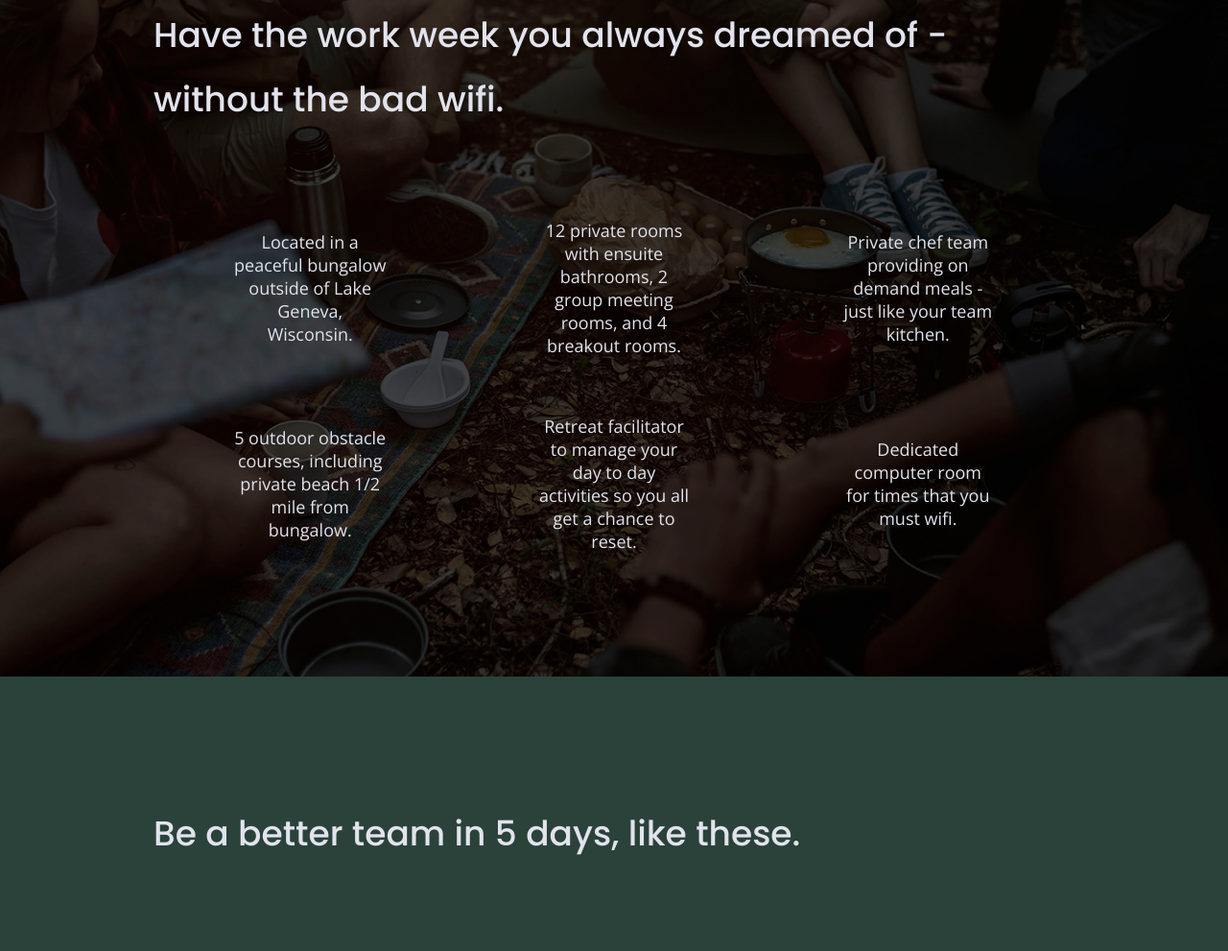
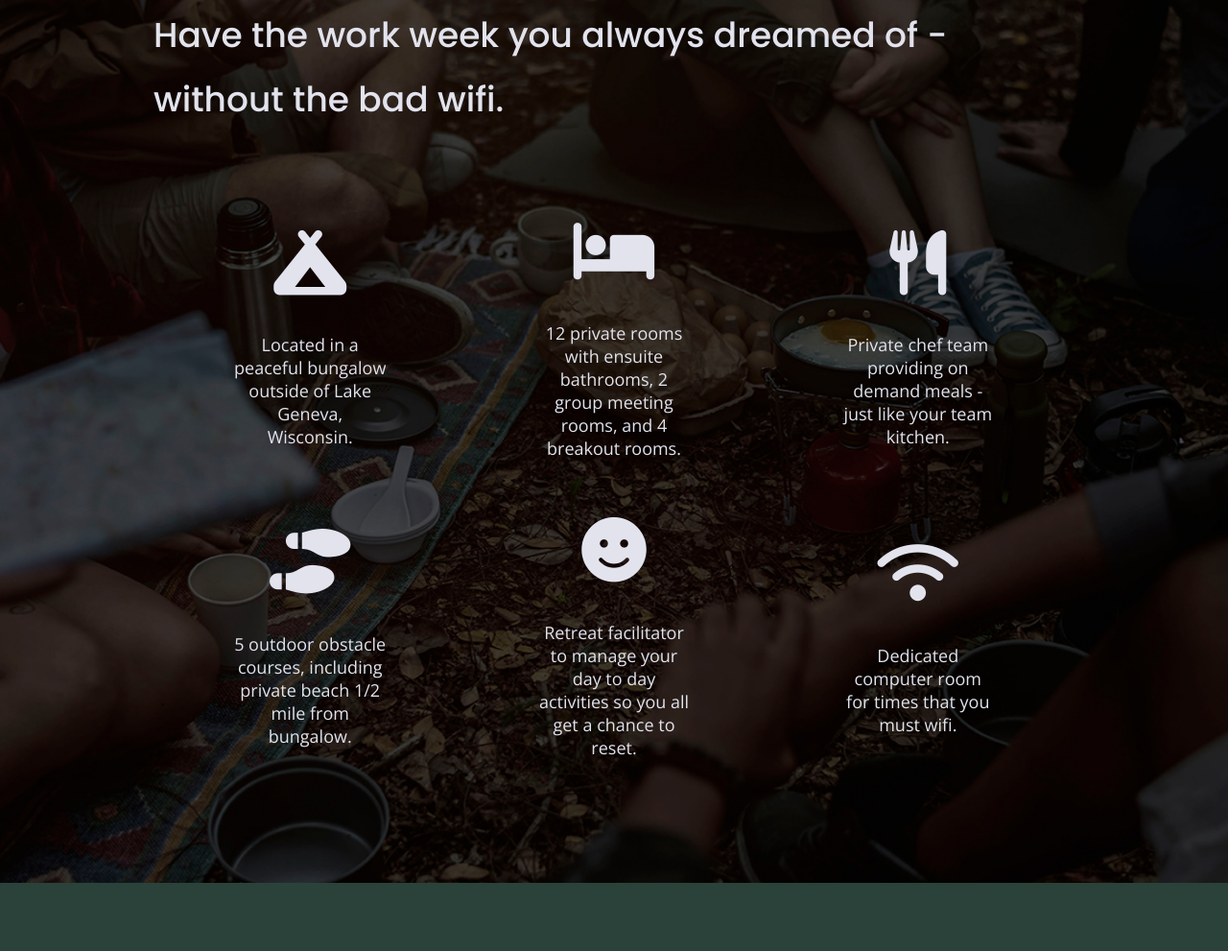
Before and after one commit to jomrogers/unplugged-retreat, a website: page index.html in a window 1280 px wide. Shown: the part 1162-2153 px from the top of the page at 96% size. Drawn offline with nearby package versions, Linux system fonts and the light colour scheme.

Commit message:
fontawesome icons added

```diff
--- a/css/main.css
+++ b/css/main.css
@@ -325,6 +325,11 @@ input [type=button] {
 .features p {
   text-align: center;
   margin: 0;
+}
+
+.features i {
+	font-size: 3.75em;
+  margin-bottom: 40px;
 }
 
 /* Reviews */
--- a/index.html
+++ b/index.html
@@ -20,6 +20,8 @@
   <link rel="stylesheet" href="css/main.css">
   <!-- Google Fonts -->
   <link href="https://fonts.googleapis.com/css?family=Open+Sans:400,700|Poppins:500,700" rel="stylesheet">
+  <!-- Font Awesome -->
+  <script src="https://kit.fontawesome.com/0eec1a4210.js" crossorigin="anonymous"></script>
 
   <meta name="theme-color" content="#fafafa">
 </head>
@@ -70,37 +72,49 @@
       <h2>Have the work week you always dreamed of - without the bad wifi.</h2>
       <div class="feature-items">
         <article>
-          <p class="fontawesome-icon"></p>
+          <p class="fontawesome-icon">
+            <i class="fas fa-campground"></i>
+          </p>
           <p class="features-item-description">
             Located in a peaceful bungalow outside of Lake Geneva, Wisconsin.
           </p>
         </article>
         <article>
-          <p class="fontawesome-icon"></p>
+          <p class="fontawesome-icon">
+            <i class="fas fa-bed"></i>
+          </p>
           <p class="features-item-description">
             12 private rooms with ensuite bathrooms, 2 group meeting rooms, and 4 breakout rooms.
           </p>
         </article>
         <article>
-          <p class="fontawesome-icon"></p>
+          <p class="fontawesome-icon">
+            <i class="fas fa-utensils"></i>
+          </p>
           <p class="features-item-description">
             Private chef team providing on demand meals - just like your team kitchen.
           </p>
         </article>
         <article>
-          <p class="fontawesome-icon"></p>
+          <p class="fontawesome-icon">
+            <i class="fas fa-shoe-prints"></i>
+          </p>
           <p class="features-item-description">
             5 outdoor obstacle courses, including private beach 1/2 mile from bungalow.
           </p>
         </article>
         <article>
-          <p class="fontawesome-icon"></p>
+          <p class="fontawesome-icon">
+            <i class="fas fa-smile"></i>
+          </p>
           <p class="features-item-description">
             Retreat facilitator to manage your day to day activities so you all get a chance to reset.
           </p>
         </article>
         <article>
-          <p class="fontawesome-icon"></p>
+          <p class="fontawesome-icon">
+            <i class="fas fa-wifi"></i>
+          </p>
           <p class="features-item-description">
             Dedicated computer room for times that you must wifi.
           </p>
```
Also changed, not shown: about/index.html (+4 -0 lines), faq/index.html (+4 -0 lines).
